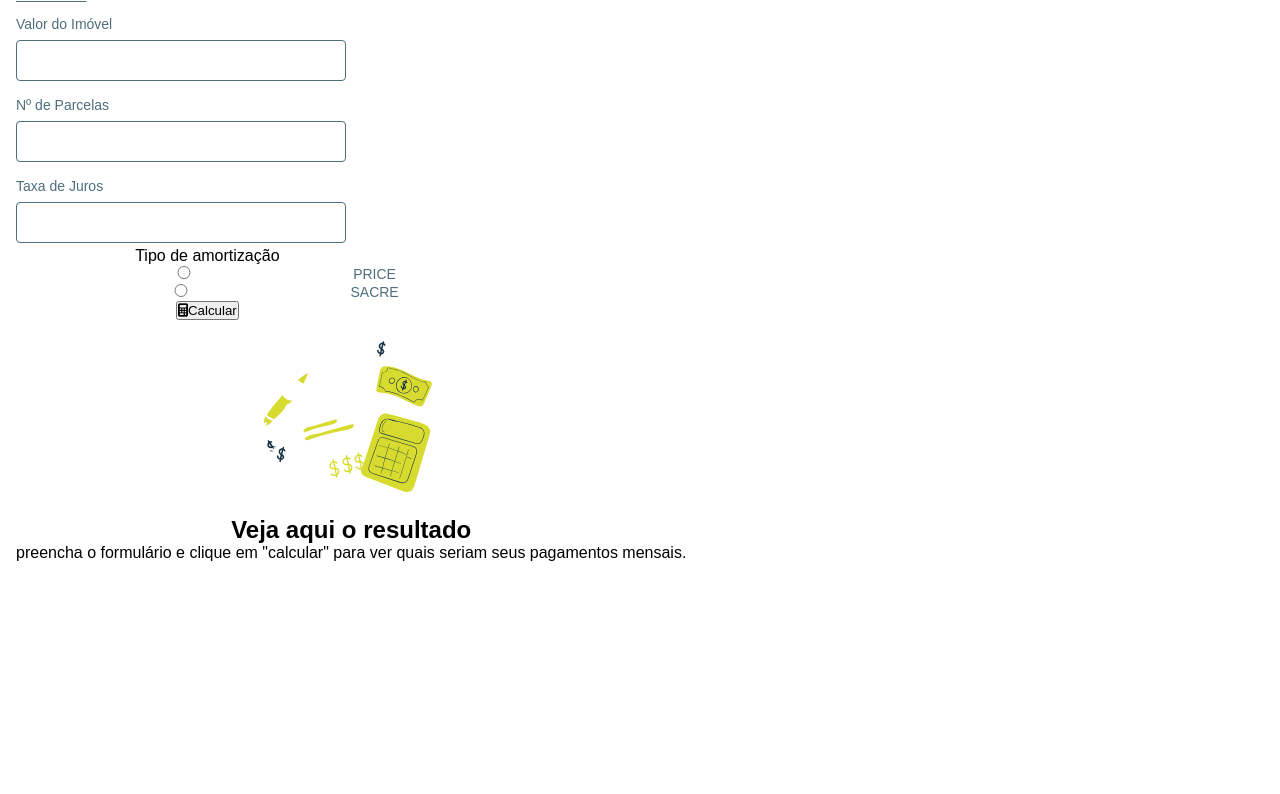
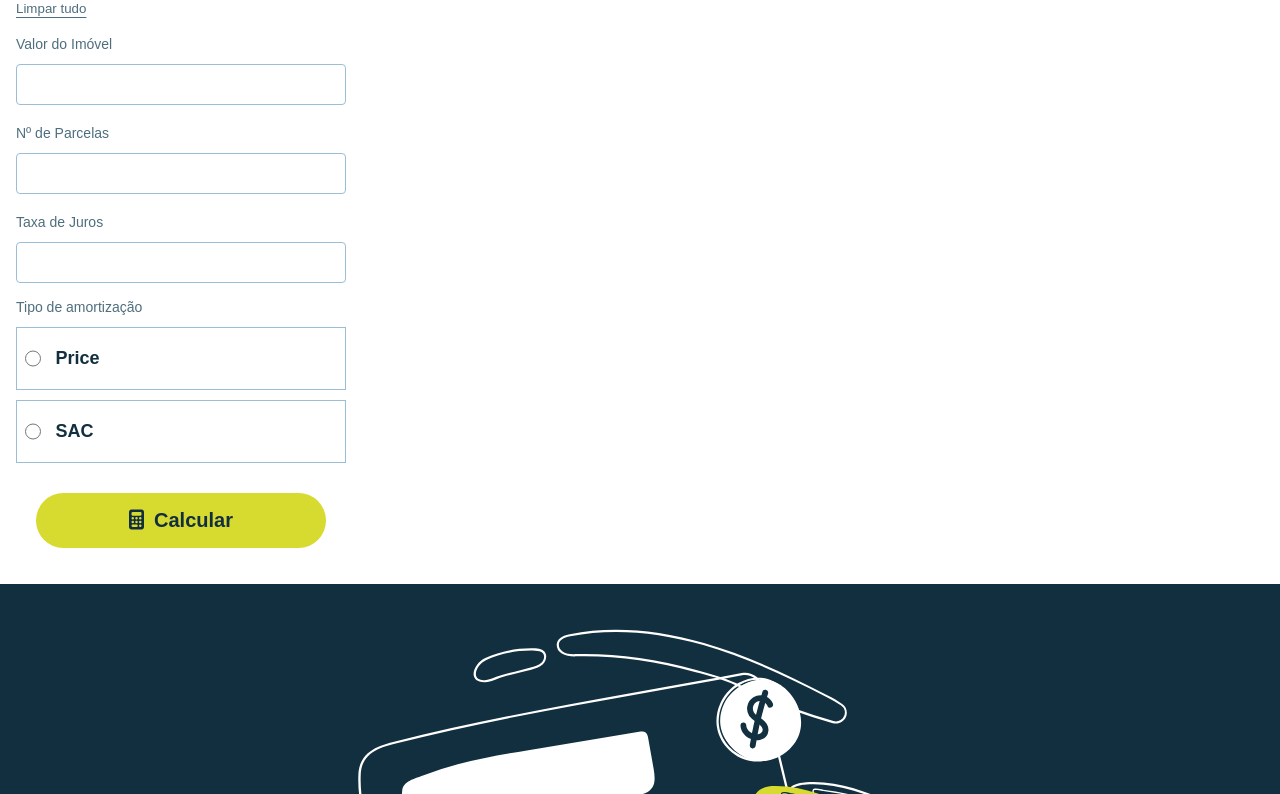
Before and after one commit to MarcusDeslandes/calculadora-de-pagamento-de-amortizacao, a plain HTML site: page index.html in a window 1280 px wide. Shown: the part 58-852 px from the top of the page. Before the commit the page ends 800 px from the top, so only its background shows below. Drawn offline with Linux system fonts and the light colour scheme.

Commit message:
css finish

```diff
--- a/index.html
+++ b/index.html
@@ -35,13 +35,13 @@
       <div class="container-empty-input-tipo-amortizacao">
         <legend>Tipo de amortização</legend>
         <div>
-          <input type="radio" name="tipo-amortizacao-price" value="PRICE">
-          <label for="tipo-amortizacao-price">PRICE</label>
+          <input type="radio" name="tipo-amortizacao-opcao" value="PRICE">
+          <label for="tipo-amortizacao-opcao">Price</label>
         </div>
 
         <div>
-          <input type="radio" name="tipo-amortizacao-sacre" value="SACRE">
-          <label for="tipo-amortizacao-sacre">SACRE</label>
+          <input type="radio" name="tipo-amortizacao-opcao" value="SACRE">
+          <label for="tipo-amortizacao-opcao">SAC</label>
         </div>
 
       </div>
@@ -51,12 +51,13 @@
       </div>
     </div>
 
-    <div class="container-empty-resultados">
+  </section>
+
+  <section class="container-empty-resultados">
       <img src="/assets/images/illustration-empty.svg" alt="Imagem ilustrativa de finanças">
       <h2>Veja aqui o resultado</h2>
-      <p>preencha o formulário e clique em "calcular" para ver quais seriam seus pagamentos mensais.</p>
-    </div>
-  </section>
+      <p>Preencha o formulário e clique em "Calcular" para ver quais seriam seus pagamentos mensais.</p>
+    </section>
 
 </body>
 </html>
--- a/styles/formulario-vazio.css
+++ b/styles/formulario-vazio.css
@@ -10,6 +10,7 @@
     color: var(--cor-ardosia-900);
     font-size: 20px;
     font-weight: 700;
+    padding: 8px 0;
 }
 
 .container-empty-limpar {
@@ -19,16 +20,12 @@
     text-decoration: underline;
     text-underline-offset: 4px;
     padding: 4px 0;
+    cursor: pointer;
 }
 
-/* .container-empty-input {
-   display: flex;
-   flex-direction: column;
-} */
-
-.container-empty-input label {
+.container-empty-input label, .container-empty-input-tipo-amortizacao legend {
     color: var(--cor-ardosia-700);
-    padding: 8px 0;
+    padding: 12px 0;
     text-align: start;
     font-size: 14px;
     font-weight: 300;
@@ -36,7 +33,7 @@
 
 .container-empty-input input {
     padding: 12px;
-    border: 0.5px solid var(--cor-ardosia-700);
+    border: 0.5px solid var(--cor-ardosia-300);
     border-radius: 4px;
     width: 330px;
 }
@@ -46,3 +43,66 @@
     flex-direction: column;
     padding: 4px 0;
 }
+
+.container-empty-input-tipo-amortizacao {
+    text-align: start;
+}
+
+.container-empty-input-tipo-amortizacao div {
+    display: flex;
+    gap: 15px;
+    border: 0.5px solid var(--cor-ardosia-300);
+    padding: 8px;
+    margin-bottom: 10px;
+}
+
+.container-empty-input-tipo-amortizacao input {
+    width: 5%
+}
+
+.container-empty-input-tipo-amortizacao label {
+    font-weight: 600;
+    color: var(--cor-ardosia-900);
+    font-size: 18px;
+}
+
+.botao-calcular {
+    padding: 20px;
+}
+
+.botao-calcular button {
+    padding: 16px;
+    width: 100%;
+    border: none;
+    background-color: var(--cor-amarelo);
+    border-radius: 30px;
+    font-size: 20px;
+    font-family: var(--fonte-principal);
+    color: var(--cor-ardosia-900);
+    font-weight: 700;
+    cursor: pointer;
+}
+
+.botao-calcular button i {
+    margin-right: 10px;
+}
+
+.container-empty-resultados {
+    padding: 24px;
+    background-color: var(--cor-ardosia-900);
+}
+
+.container-empty-resultados img {
+    width: 60%;
+}
+
+.container-empty-resultados h2 {
+    color: var(--cor-branco);
+    font-weight: 600;
+    padding: 8px;
+}
+
+.container-empty-resultados p {
+    color: var(--cor-ardosia-300);
+    padding: 8px;
+}
```
